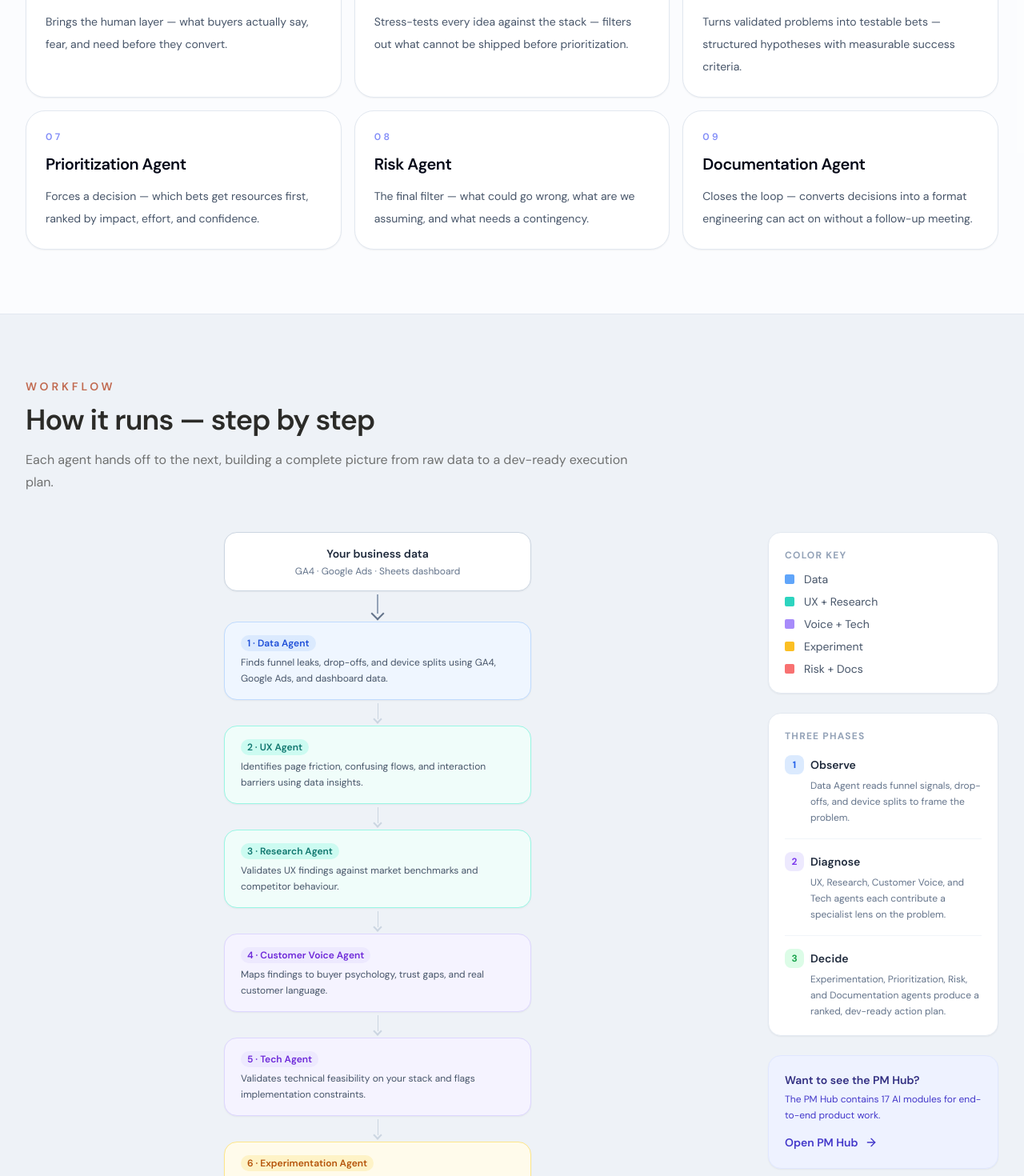
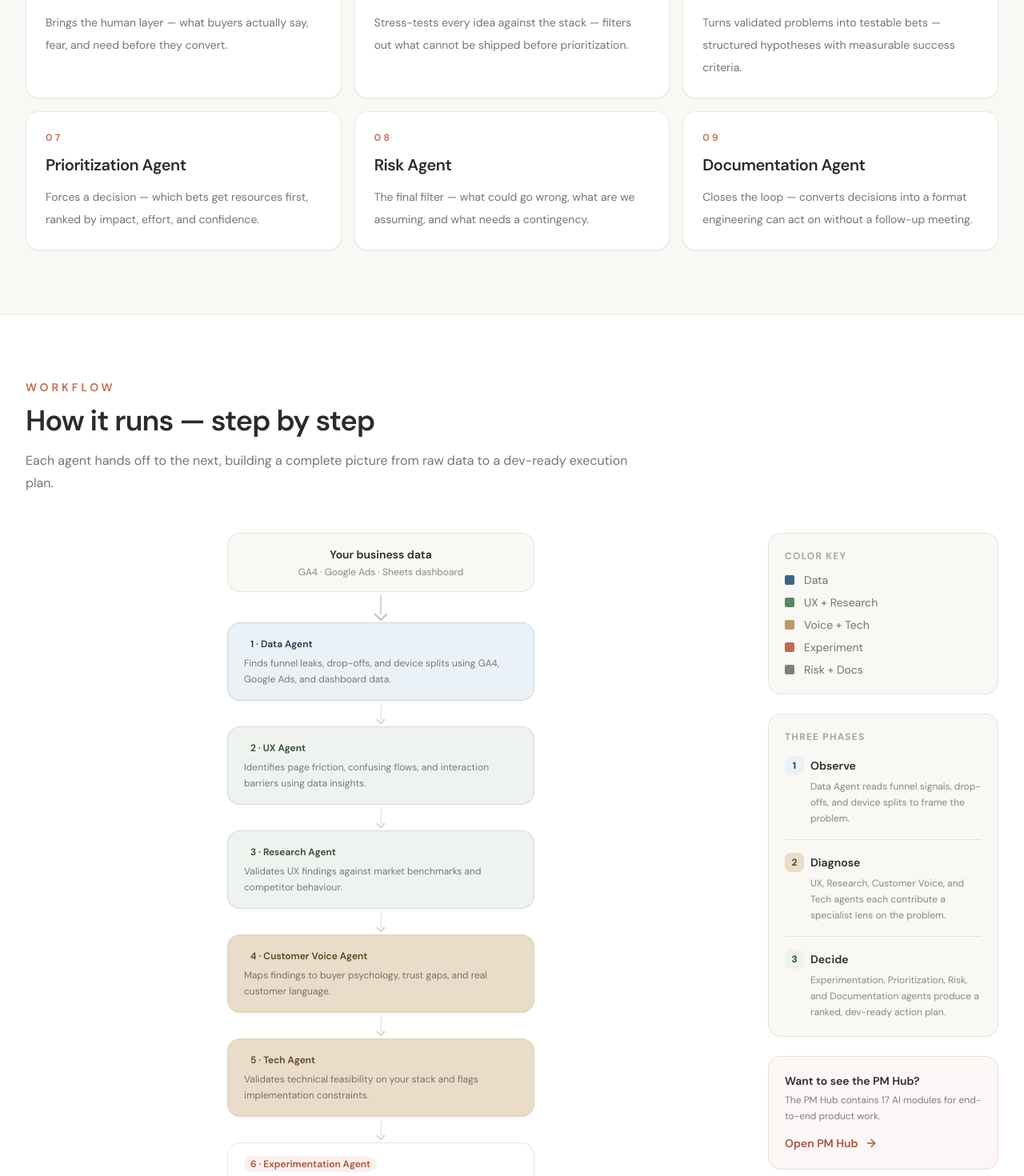
Before and after one commit to aruneshk30/Website, a Next.js app: page /ai-systems/cro-workflow in a window 1280 px wide. Shown: the part 1080-2550 px from the top of the page at 80% size. Built offline with nearby package versions, Linux system fonts and the light colour scheme.

Commit message:
Refactor CRO workflow page styles and structure

```diff
--- a/app/ai-systems/cro-workflow/page.tsx
+++ b/app/ai-systems/cro-workflow/page.tsx
@@ -2,252 +2,261 @@ import Link from "next/link";
 import { ArrowRight } from "lucide-react";
 import { croAgents } from "@/lib/site-data";
 import { SectionHeading } from "@/components/section-heading";
+import { FadeIn } from "@/components/fade-in";
 
 const workflowSteps = [
   {
     number: "1",
     title: "Data Agent",
     desc: "Finds funnel leaks, drop-offs, and device splits using GA4, Google Ads, and dashboard data.",
-    color: "bg-blue-50 border-blue-200",
-    badge: "bg-blue-100 text-blue-700",
-    dot: "bg-blue-400",
+    tone: "bg-dustyblue-50 border-dustyblue-800/15",
+    badge: "bg-dustyblue-50 text-dustyblue-800",
+    dot: "bg-dustyblue-600",
     label: "Data",
   },
   {
     number: "2",
     title: "UX Agent",
     desc: "Identifies page friction, confusing flows, and interaction barriers using data insights.",
-    color: "bg-teal-50 border-teal-200",
-    badge: "bg-teal-100 text-teal-700",
-    dot: "bg-teal-400",
+    tone: "bg-sage-50 border-sage-700/15",
+    badge: "bg-sage-50 text-sage-800",
+    dot: "bg-sage-600",
     label: "UX + Research",
   },
   {
     number: "3",
     title: "Research Agent",
     desc: "Validates UX findings against market benchmarks and competitor behaviour.",
-    color: "bg-teal-50 border-teal-200",
-    badge: "bg-teal-100 text-teal-700",
-    dot: "bg-teal-400",
+    tone: "bg-sage-50 border-sage-700/15",
+    badge: "bg-sage-50 text-sage-800",
+    dot: "bg-sage-600",
     label: "UX + Research",
   },
   {
     number: "4",
     title: "Customer Voice Agent",
     desc: "Maps findings to buyer psychology, trust gaps, and real customer language.",
-    color: "bg-violet-50 border-violet-200",
-    badge: "bg-violet-100 text-violet-700",
-    dot: "bg-violet-400",
+    tone: "bg-sand border-sand-600/20",
+    badge: "bg-sand text-sand-800",
+    dot: "bg-sand-600",
     label: "Voice + Tech",
   },
   {
     number: "5",
     title: "Tech Agent",
     desc: "Validates technical feasibility on your stack and flags implementation constraints.",
-    color: "bg-violet-50 border-violet-200",
-    badge: "bg-violet-100 text-violet-700",
-    dot: "bg-violet-400",
+    tone: "bg-sand border-sand-600/20",
+    badge: "bg-sand text-sand-800",
+    dot: "bg-sand-600",
     label: "Voice + Tech",
   },
   {
     number: "6",
     title: "Experimentation Agent",
     desc: "Designs A/B tests with hypothesis statements, variants, and lift targets.",
-    color: "bg-amber-50 border-amber-200",
-    badge: "bg-amber-100 text-amber-700",
-    dot: "bg-amber-400",
+    tone: "bg-terracotta/8 border-terracotta/20",
+    badge: "bg-terracotta/10 text-terracotta-600",
+    dot: "bg-terracotta",
     label: "Experiment",
   },
   {
     number: "7",
     title: "Prioritization Agent",
     desc: "Ranks every action by RICE and ICE score against effort and business impact.",
-    color: "bg-amber-50 border-amber-200",
-    badge: "bg-amber-100 text-amber-700",
-    dot: "bg-amber-400",
+    tone: "bg-terracotta/8 border-terracotta/20",
+    badge: "bg-terracotta/10 text-terracotta-600",
+    dot: "bg-terracotta",
     label: "Experiment",
   },
   {
     number: "8",
     title: "Risk Agent",
     desc: "Flags implementation risks, conversion risks, and edge cases before execution.",
-    color: "bg-red-50 border-red-200",
-    badge: "bg-red-100 text-red-700",
-    dot: "bg-red-400",
+    tone: "bg-charcoal/5 border-charcoal/15",
+    badge: "bg-charcoal/8 text-charcoal/70",
+    dot: "bg-charcoal/60",
     label: "Risk + Docs",
   },
   {
     number: "9",
     title: "Documentation Agent",
     desc: "Produces a dev-ready action plan, decision memo, and 30-day execution summary.",
-    color: "bg-green-50 border-green-200",
-    badge: "bg-green-100 text-green-700",
-    dot: "bg-green-400",
+    tone: "bg-charcoal/5 border-charcoal/15",
+    badge: "bg-charcoal/8 text-charcoal/70",
+    dot: "bg-charcoal/60",
     label: "Risk + Docs",
   },
 ];
 
 const colorKey = [
-  { label: "Data", color: "bg-blue-400" },
-  { label: "UX + Research", color: "bg-teal-400" },
-  { label: "Voice + Tech", color: "bg-violet-400" },
-  { label: "Experiment", color: "bg-amber-400" },
-  { label: "Risk + Docs", color: "bg-red-400" },
+  { label: "Data", color: "bg-dustyblue-600" },
+  { label: "UX + Research", color: "bg-sage-600" },
+  { label: "Voice + Tech", color: "bg-sand-600" },
+  { label: "Experiment", color: "bg-terracotta" },
+  { label: "Risk + Docs", color: "bg-charcoal/60" },
 ];
 
 export default function CroWorkflowPage() {
   return (
-    <main>
+    <main className="min-h-screen bg-cream">
       {/* Hero */}
-      <section className="border-b border-slate-200 bg-gradient-to-b from-indigo-50 to-white py-20">
-        <div className="mx-auto max-w-7xl px-6 lg:px-8">
+      <section className="border-b border-charcoal/10 bg-white py-16 md:py-20">
+        <div className="mx-auto max-w-7xl px-4 md:px-6 lg:px-8">
+          <FadeIn>
             <div className="max-w-3xl">
-            <p className="mb-3 text-sm font-semibold uppercase tracking-[0.28em] text-indigo-500">9-Agent Product</p>
-            <h1 className="text-4xl font-semibold tracking-tight text-slate-950 md:text-6xl">9-Agent CRO Workflow</h1>
-            <p className="mt-5 max-w-2xl text-lg leading-8 text-slate-600">
+              <p className="mb-3 text-sm font-semibold uppercase tracking-[0.28em] text-terracotta">9-Agent Product</p>
+              <h1 className="text-4xl font-semibold tracking-tight text-charcoal md:text-6xl">
+                9-Agent{" "}
+                <span className="font-serif font-normal text-sage-700">CRO Workflow</span>
+              </h1>
+              <p className="mt-5 max-w-2xl text-lg leading-8 text-charcoal/65">
                 A structured multi-agent system for conversion optimization — breaking a business problem into nine specialist lenses, each contributing a distinct layer of product judgment.
               </p>
             </div>
             <div className="mt-8 flex flex-wrap gap-3">
-            <Link href="/ai-systems" className="inline-flex items-center gap-2 rounded-2xl bg-gradient-to-r from-slate-900 to-indigo-700 px-7 py-3.5 text-sm font-semibold text-white shadow-lg shadow-indigo-200 transition hover:scale-[1.02]">
+              <Link
+                href="/ai-systems"
+                className="inline-flex items-center gap-2 rounded-xl bg-terracotta px-7 py-3.5 text-sm font-semibold text-white transition hover:bg-terracotta-600"
+              >
                 <ArrowRight className="h-4 w-4 rotate-180" /> Back to AI Systems
               </Link>
             </div>
+          </FadeIn>
         </div>
       </section>
 
       {/* Agent cards */}
-      <section className="py-20 bg-white/70">
-        <div className="mx-auto max-w-7xl px-6 lg:px-8">
+      <section className="py-16 md:py-20">
+        <div className="mx-auto max-w-7xl px-4 md:px-6 lg:px-8">
+          <FadeIn>
             <SectionHeading
               eyebrow="The nine lenses"
               title="How the workflow thinks"
               subtitle="Each agent represents a distinct layer of product judgment. The goal is not output volume — it is structured decision quality."
             />
-          <div className="mt-10 grid gap-4 md:grid-cols-2 xl:grid-cols-3">
+          </FadeIn>
+          <div className="mt-10 grid grid-cols-1 gap-4 sm:grid-cols-2 xl:grid-cols-3">
             {croAgents.map((agent, index) => (
-              <div key={agent.title} className="flex flex-col rounded-[1.5rem] border border-slate-200 bg-white p-6 shadow-sm transition hover:-translate-y-0.5 hover:shadow-md">
-                <div className="text-xs font-semibold uppercase tracking-[0.28em] text-indigo-400">{String(index + 1).padStart(2, "0")}</div>
-                <h3 className="mt-3 text-xl font-semibold tracking-tight text-slate-950">{agent.title}</h3>
-                <p className="mt-3 text-sm leading-7 text-slate-600">{agent.description}</p>
+              <FadeIn key={agent.title} delay={index * 60}>
+                <div className="flex h-full flex-col rounded-2xl border border-charcoal/10 bg-white p-6 shadow-sm transition hover:-translate-y-0.5 hover:border-terracotta/30 hover:shadow-md">
+                  <div className="text-xs font-semibold uppercase tracking-[0.28em] text-terracotta">
+                    {String(index + 1).padStart(2, "0")}
                   </div>
+                  <h3 className="mt-3 text-xl font-semibold tracking-tight text-charcoal">{agent.title}</h3>
+                  <p className="mt-3 text-sm leading-7 text-charcoal/65">{agent.description}</p>
+                </div>
+              </FadeIn>
             ))}
           </div>
         </div>
       </section>
 
       {/* Visual workflow */}
-      <section className="border-y border-slate-200 bg-[#eef2f7] py-20">
-        <div className="mx-auto max-w-7xl px-6 lg:px-8">
+      <section className="border-y border-charcoal/10 bg-white py-16 md:py-20">
+        <div className="mx-auto max-w-7xl px-4 md:px-6 lg:px-8">
+          <FadeIn>
             <SectionHeading
               eyebrow="Workflow"
               title="How it runs — step by step"
               subtitle="Each agent hands off to the next, building a complete picture from raw data to a dev-ready execution plan."
             />
+          </FadeIn>
 
-          <div className="mt-12 flex flex-col lg:flex-row gap-12 items-start">
-
+          <div className="mt-12 flex flex-col gap-10 lg:flex-row lg:items-start">
             {/* Flow diagram */}
-            <div className="flex-1 flex flex-col items-center">
-
+            <FadeIn className="flex flex-1 flex-col items-center" delay={80}>
               {/* Input */}
-              <div className="w-full max-w-sm rounded-2xl border border-slate-300 bg-white px-6 py-4 text-center shadow-sm">
-                <p className="text-sm font-semibold text-slate-800">Your business data</p>
-                <p className="mt-1 text-xs text-slate-500">GA4 · Google Ads · Sheets dashboard</p>
+              <div className="w-full max-w-sm rounded-2xl border border-charcoal/10 bg-cream px-6 py-4 text-center">
+                <p className="text-sm font-semibold text-charcoal">Your business data</p>
+                <p className="mt-1 text-xs text-charcoal/55">GA4 · Google Ads · Sheets dashboard</p>
               </div>
 
-              {/* Arrow */}
               <div className="flex flex-col items-center my-1">
-                <div className="w-0.5 h-6 bg-slate-400" />
-                <div className="w-3 h-3 rotate-45 border-r-2 border-b-2 border-slate-500 -mt-1.5" />
+                <div className="w-0.5 h-6 bg-charcoal/20" />
+                <div className="w-3 h-3 rotate-45 border-r-2 border-b-2 border-charcoal/30 -mt-1.5" />
               </div>
 
-              {/* Steps */}
               {workflowSteps.map((step, i) => (
                 <div key={step.number} className="w-full max-w-sm flex flex-col items-center">
-                  <div className={`w-full rounded-2xl border ${step.color} px-5 py-4 shadow-sm`}>
+                  <div className={`w-full rounded-2xl border ${step.tone} px-5 py-4`}>
                     <div className="flex items-center justify-between mb-1">
-                      <span className={`text-xs font-semibold px-2 py-0.5 rounded-full ${step.badge}`}>{step.number} · {step.title}</span>
+                      <span className={`text-xs font-semibold px-2 py-0.5 rounded-full ${step.badge}`}>
+                        {step.number} · {step.title}
+                      </span>
                     </div>
-                    <p className="text-xs text-slate-600 leading-5 mt-1">{step.desc}</p>
+                    <p className="text-xs text-charcoal/60 leading-5 mt-1">{step.desc}</p>
                   </div>
                   {i < workflowSteps.length - 1 && (
                     <div className="flex flex-col items-center my-1">
-                      <div className="w-px h-5 bg-slate-300" />
-                      <div className="w-2 h-2 rotate-45 border-r-2 border-b-2 border-slate-300 -mt-1" />
+                      <div className="w-px h-5 bg-charcoal/15" />
+                      <div className="w-2 h-2 rotate-45 border-r-2 border-b-2 border-charcoal/20 -mt-1" />
                     </div>
                   )}
                 </div>
               ))}
 
-              {/* Arrow to output */}
               <div className="flex flex-col items-center my-1">
-                <div className="w-px h-5 bg-slate-300" />
-                <div className="w-2 h-2 rotate-45 border-r-2 border-b-2 border-slate-300 -mt-1" />
+                <div className="w-px h-5 bg-charcoal/15" />
+                <div className="w-2 h-2 rotate-45 border-r-2 border-b-2 border-charcoal/20 -mt-1" />
               </div>
 
-              {/* Final output */}
-              <div className="w-full max-w-sm rounded-2xl border border-green-300 bg-green-50 px-6 py-4 text-center shadow-sm">
-                <p className="text-sm font-semibold text-green-800">Final output</p>
-                <p className="mt-1 text-xs text-green-700">Top 3 actions · Revenue impact · 30-day plan</p>
+              <div className="w-full max-w-sm rounded-2xl border border-sage-700/25 bg-sage-50 px-6 py-4 text-center">
+                <p className="text-sm font-semibold text-sage-800">Final output</p>
+                <p className="mt-1 text-xs text-sage-700">Top 3 actions · Revenue impact · 30-day plan</p>
               </div>
-            </div>
+            </FadeIn>
 
             {/* Right side — color key + explanation */}
-            <div className="lg:w-72 flex flex-col gap-6 lg:sticky lg:top-24">
-
-              {/* Color key */}
-              <div className="rounded-2xl border border-slate-200 bg-white p-5 shadow-sm">
-                <p className="text-xs font-bold uppercase tracking-widest text-slate-400 mb-3">Color key</p>
+            <FadeIn className="flex flex-col gap-6 lg:w-72 lg:sticky lg:top-24" delay={120}>
+              <div className="rounded-2xl border border-charcoal/10 bg-cream p-5">
+                <p className="text-xs font-bold uppercase tracking-widest text-charcoal/40 mb-3">Color key</p>
                 <div className="flex flex-col gap-2">
-                  {colorKey.map(k => (
+                  {colorKey.map((k) => (
                     <div key={k.label} className="flex items-center gap-3">
                       <div className={`w-3 h-3 rounded-sm shrink-0 ${k.color}`} />
-                      <span className="text-sm text-slate-600">{k.label}</span>
+                      <span className="text-sm text-charcoal/65">{k.label}</span>
                     </div>
                   ))}
                 </div>
               </div>
 
-              {/* 3-phase explanation */}
-              <div className="rounded-2xl border border-slate-200 bg-white p-5 shadow-sm">
-                <p className="text-xs font-bold uppercase tracking-widest text-slate-400 mb-4">Three phases</p>
+              <div className="rounded-2xl border border-charcoal/10 bg-cream p-5">
+                <p className="text-xs font-bold uppercase tracking-widest text-charcoal/40 mb-4">Three phases</p>
                 <div className="flex flex-col gap-4">
                   <div>
                     <div className="flex items-center gap-2 mb-1">
-                      <div className="w-6 h-6 rounded-lg bg-blue-100 flex items-center justify-center text-xs font-bold text-blue-600">1</div>
-                      <p className="text-sm font-semibold text-slate-800">Observe</p>
+                      <div className="w-6 h-6 rounded-lg bg-dustyblue-50 flex items-center justify-center text-xs font-bold text-dustyblue-800">1</div>
+                      <p className="text-sm font-semibold text-charcoal">Observe</p>
                     </div>
-                    <p className="text-xs text-slate-500 leading-5 pl-8">Data Agent reads funnel signals, drop-offs, and device splits to frame the problem.</p>
+                    <p className="text-xs text-charcoal/55 leading-5 pl-8">Data Agent reads funnel signals, drop-offs, and device splits to frame the problem.</p>
                   </div>
-                  <div className="w-full h-px bg-slate-100" />
+                  <div className="w-full h-px bg-charcoal/10" />
                   <div>
                     <div className="flex items-center gap-2 mb-1">
-                      <div className="w-6 h-6 rounded-lg bg-violet-100 flex items-center justify-center text-xs font-bold text-violet-600">2</div>
-                      <p className="text-sm font-semibold text-slate-800">Diagnose</p>
+                      <div className="w-6 h-6 rounded-lg bg-sand flex items-center justify-center text-xs font-bold text-sand-800">2</div>
+                      <p className="text-sm font-semibold text-charcoal">Diagnose</p>
                     </div>
-                    <p className="text-xs text-slate-500 leading-5 pl-8">UX, Research, Customer Voice, and Tech agents each contribute a specialist lens on the problem.</p>
+                    <p className="text-xs text-charcoal/55 leading-5 pl-8">UX, Research, Customer Voice, and Tech agents each contribute a specialist lens on the problem.</p>
                   </div>
-                  <div className="w-full h-px bg-slate-100" />
+                  <div className="w-full h-px bg-charcoal/10" />
                   <div>
                     <div className="flex items-center gap-2 mb-1">
-                      <div className="w-6 h-6 rounded-lg bg-green-100 flex items-center justify-center text-xs font-bold text-green-600">3</div>
-                      <p className="text-sm font-semibold text-slate-800">Decide</p>
+                      <div className="w-6 h-6 rounded-lg bg-sage-50 flex items-center justify-center text-xs font-bold text-sage-800">3</div>
+                      <p className="text-sm font-semibold text-charcoal">Decide</p>
                     </div>
-                    <p className="text-xs text-slate-500 leading-5 pl-8">Experimentation, Prioritization, Risk, and Documentation agents produce a ranked, dev-ready action plan.</p>
+                    <p className="text-xs text-charcoal/55 leading-5 pl-8">Experimentation, Prioritization, Risk, and Documentation agents produce a ranked, dev-ready action plan.</p>
                   </div>
                 </div>
               </div>
 
-              {/* CTA */}
-              <div className="rounded-2xl border border-indigo-100 bg-indigo-50 p-5 shadow-sm">
-                <p className="text-sm font-semibold text-indigo-900 mb-1">Want to see the PM Hub?</p>
-                <p className="text-xs text-indigo-700 leading-5 mb-3">The PM Hub contains 17 AI modules for end-to-end product work.</p>
-                <Link href="/ai-systems/pm-hub" className="inline-flex items-center gap-2 text-sm font-semibold text-indigo-700 hover:text-indigo-900 transition">
+              <div className="rounded-2xl border border-terracotta/20 bg-terracotta/5 p-5">
+                <p className="text-sm font-semibold text-charcoal mb-1">Want to see the PM Hub?</p>
+                <p className="text-xs text-charcoal/60 leading-5 mb-3">The PM Hub contains 17 AI modules for end-to-end product work.</p>
+                <Link href="/ai-systems/pm-hub" className="inline-flex items-center gap-2 text-sm font-semibold text-terracotta-600 hover:text-terracotta transition">
                   Open PM Hub <ArrowRight className="h-4 w-4" />
                 </Link>
               </div>
-            </div>
+            </FadeIn>
           </div>
         </div>
       </section>
```
Lines whose indentation alone changed are shown as unchanged.
